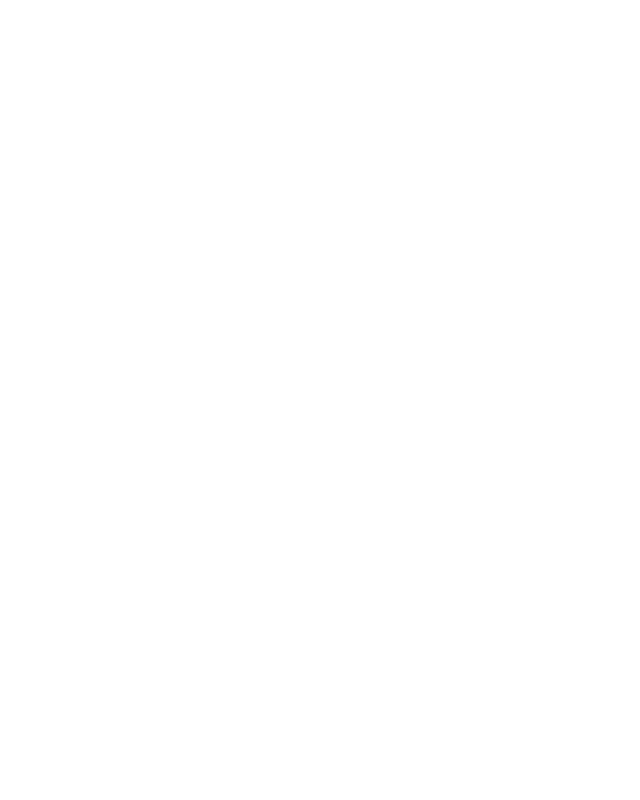
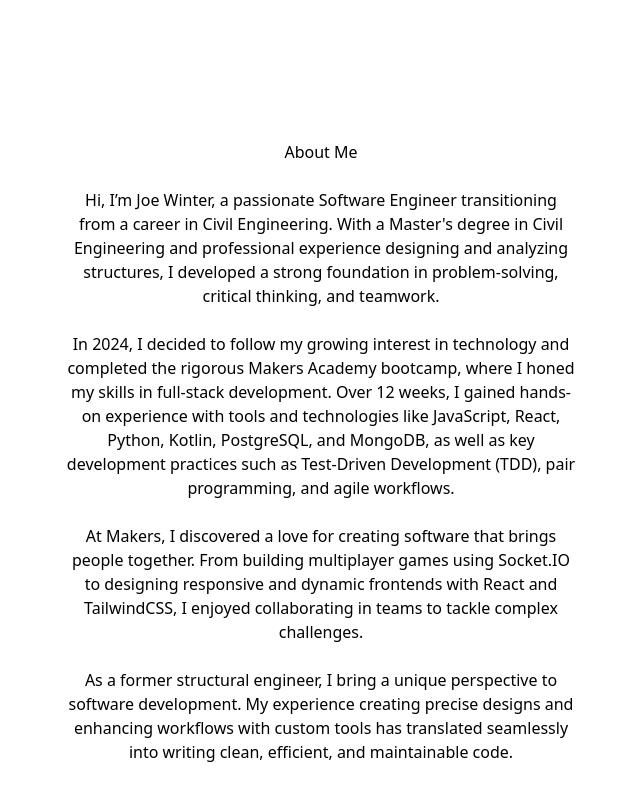
Before and after one commit to joe-winter/portfolio, a React app: page /about in a window 1280 px wide. Shown: the part 308-1108 px from the top of the page, without its empty margins (319-959 px from the left). Before the commit the page ends 800 px from the top, so only its background shows below. Built offline with nearby package versions, Linux system fonts and the light colour scheme; the HTML template or start-up script is replaced by a standard one.

Commit message:
added page info

```diff
--- a/src/pages/About.jsx
+++ b/src/pages/About.jsx
@@ -1,8 +1,38 @@
-
 export default function About() {
   return (
-    <>
-    <h4>About Me</h4>
-    </>
-  )
+    <div className="flex: justify-center p-96">
+      <h4 className="text-black dark:text-white">About Me</h4>
+      <br />
+      <p className="text-black dark:text-white">
+        Hi, I’m Joe Winter, a passionate Software Engineer transitioning from a
+        career in Civil Engineering. With a Master&apos;s degree in Civil
+        Engineering and professional experience designing and analyzing
+        structures, I developed a strong foundation in problem-solving, critical
+        thinking, and teamwork.
+      </p>
+      <br />
+      <p className="text-black dark:text-white">
+        In 2024, I decided to follow my growing interest in technology and
+        completed the rigorous Makers Academy bootcamp, where I honed my skills
+        in full-stack development. Over 12 weeks, I gained hands-on experience
+        with tools and technologies like JavaScript, React, Python, Kotlin,
+        PostgreSQL, and MongoDB, as well as key development practices such as
+        Test-Driven Development (TDD), pair programming, and agile workflows.
+      </p>
+      <br />
+      <p className="text-black dark:text-white">
+        At Makers, I discovered a love for creating software that brings people
+        together. From building multiplayer games using Socket.IO to designing
+        responsive and dynamic frontends with React and TailwindCSS, I enjoyed
+        collaborating in teams to tackle complex challenges.
+      </p>
+      <br />
+      <p className="text-black dark:text-white">
+        As a former structural engineer, I bring a unique perspective to
+        software development. My experience creating precise designs and
+        enhancing workflows with custom tools has translated seamlessly into
+        writing clean, efficient, and maintainable code.
+      </p>
+    </div>
+  );
 }
--- a/src/pages/Contact.jsx
+++ b/src/pages/Contact.jsx
@@ -22,7 +22,7 @@
   return (
     <div className="flex: justify-center p-96">
       <h4 className="text-black dark:text-white">Let&apos;s Get In Touch!</h4>
-      <div>
+      <div className="flex items-center justify-center space-x-1">
         <span className="text-black dark:text-white">Feel free to download my CV </span>
         <button onClick={onDownloadClick}>
           <DownloadIcon downloaded={isDownloaded} />
--- a/src/pages/Home.jsx
+++ b/src/pages/Home.jsx
@@ -5,7 +5,9 @@
         <h4 className="text-black dark:text-white">
           Hi there, I&apos;m Joe Winter
         </h4>
-        <span className="text-black dark:text-white">Have a look at my projects or contact me.</span>
+        <span className="text-black dark:text-white">
+          Have a look at my projects or contact me.
+        </span>
       </div>
     </>
   );
--- a/src/pages/Projects.jsx
+++ b/src/pages/Projects.jsx
@@ -1,8 +1,29 @@
-
 export default function Projects() {
   return (
-    <>
-    <h4>Projects</h4>
-    </>
-  )
+    <div className="flex-auto justify-center p-96">
+      <h4 className="text-black dark:text-white text-3xl font-bold p-10">
+        Projects
+      </h4>
+
+      <div className="block max-w-sm p-6 bg-white border border-gray-200 rounded-lg shadow hover:bg-gray-100 dark:bg-gray-800 dark:border-gray-700 dark:hover:bg-gray-700">
+        <h5 className="mb-2 text-2xl font-bold tracking-tight text-gray-900 dark:text-white">
+          MakersUIGame
+        </h5>
+        <p className="font-normal text-gray-700 dark:text-gray-400">
+          A multiplayer number guessing game with lobbies, round timers, and
+          real-time updates, built using Node.js, React, and Socket.IO, and
+          deployed via Render with CI/CD using GitHub Actions.
+        </p>
+      </div>
+      <div className="block max-w-sm p-6 bg-white border border-gray-200 rounded-lg shadow hover:bg-gray-100 dark:bg-gray-800 dark:border-gray-700 dark:hover:bg-gray-700">
+        <h5 className="mb-2 text-2xl font-bold tracking-tight text-gray-900 dark:text-white">
+          Acebook
+        </h5>
+        <p className="font-normal text-gray-700 dark:text-gray-400">
+          A Facebook clone made with Express, Node, React and MongoDB, utilising
+          JWT tokens for authentication.
+        </p>
+      </div>
+    </div>
+  );
 }
```
